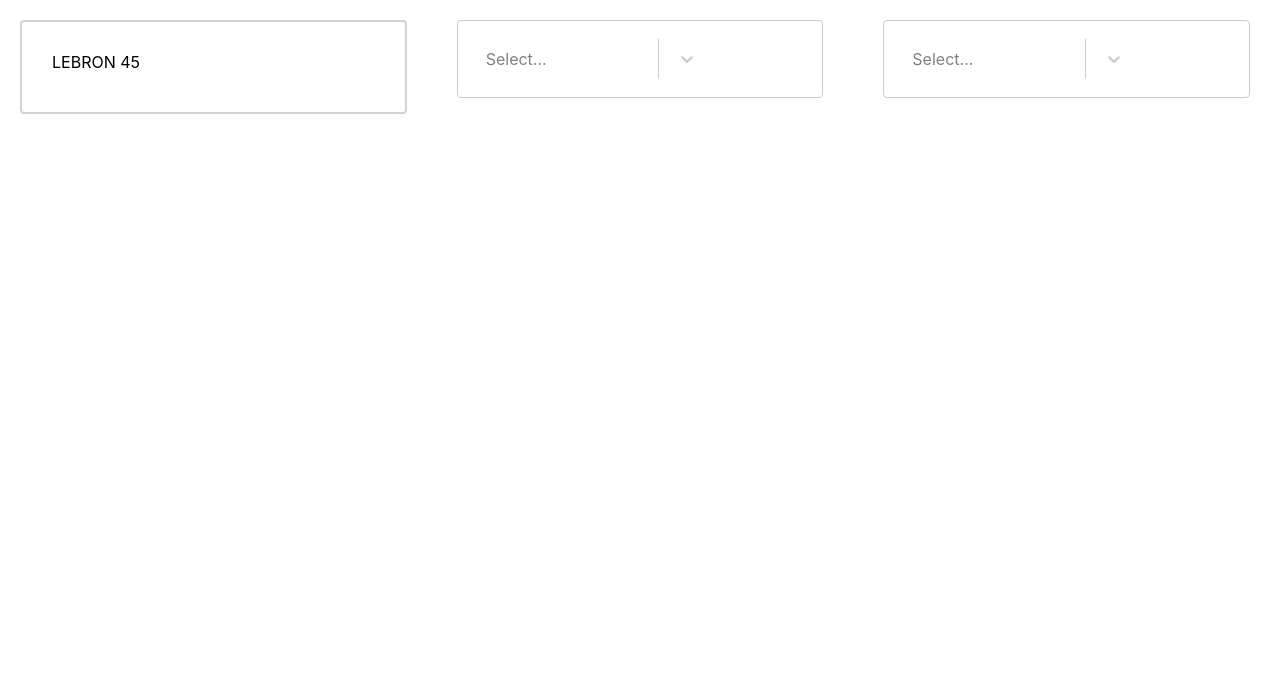
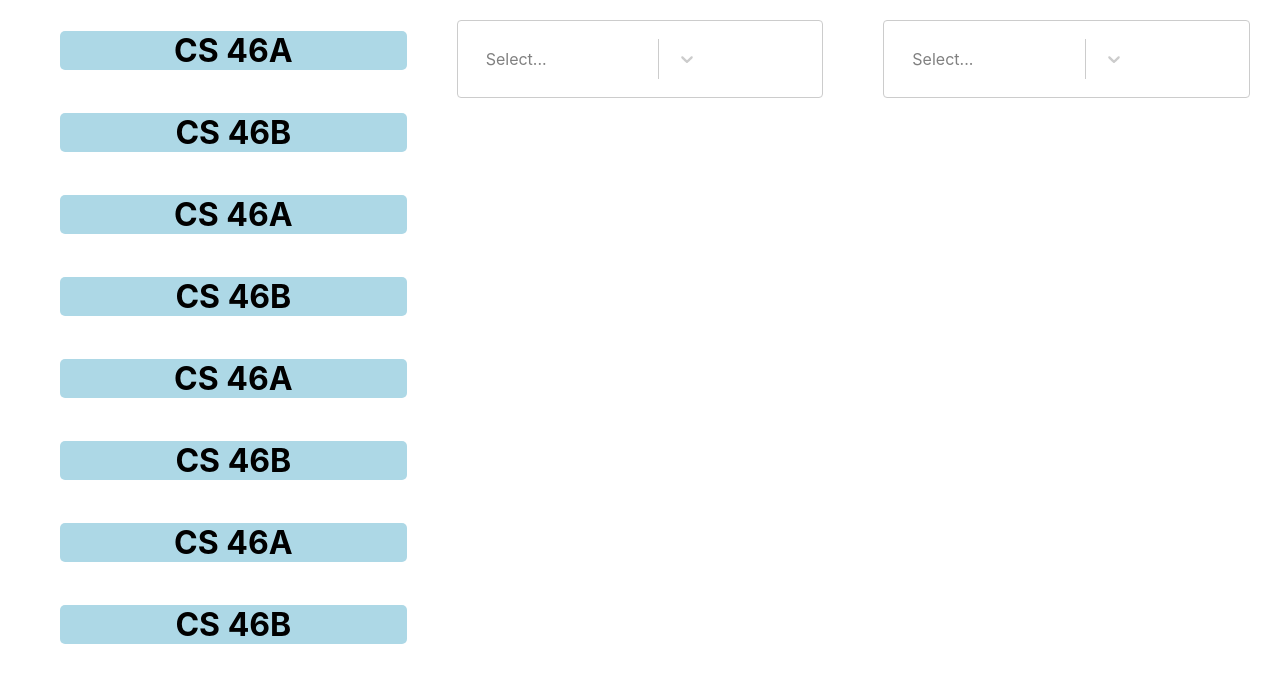
Before and after one commit to al3xbro/MyDeRP, a React (Create React App) app: page / in a window 1280 px wide. Shown: the top 682 px of the page. Built offline with nearby package versions, Linux system fonts and the light colour scheme.

Commit message:
collapsible update

```diff
--- a/src/App.css
+++ b/src/App.css
@@ -28,8 +28,11 @@
   color: #61dafb;
 }
 
+ul {
+  list-style: none;
+}
+
 .addExCredit {
-  margin-top: 20px;
   margin-left: 100px;
   margin-right: 20px;
 }
--- a/src/App.js
+++ b/src/App.js
@@ -7,7 +7,16 @@
     <>
       <div className="flex-container">
         <div className="addExCredit">
-          <Course code={"LEBRON 45"} title={"intro to nba"} desc={"learn to dunk"} prereqs={"get drafted"} reqs={"high school basketball"} />
+          <ul>
+            <li><Course code={"CS 46A"} title={"intro to nba"} desc={"learn to dunk"} prereqs={"get drafted"} reqs={"high school basketball"} /></li>
+            <li><Course code={"CS 46B"} title={"intro to nba"} desc={"learn to dunk"} prereqs={"get drafted"} reqs={"high school basketball"} /></li>
+            <li><Course code={"CS 46A"} title={"intro to nba"} desc={"learn to dunk"} prereqs={"get drafted"} reqs={"high school basketball"} /></li>
+            <li><Course code={"CS 46B"} title={"intro to nba"} desc={"learn to dunk"} prereqs={"get drafted"} reqs={"high school basketball"} /></li>
+            <li><Course code={"CS 46A"} title={"intro to nba"} desc={"learn to dunk"} prereqs={"get drafted"} reqs={"high school basketball"} /></li>
+            <li><Course code={"CS 46B"} title={"intro to nba"} desc={"learn to dunk"} prereqs={"get drafted"} reqs={"high school basketball"} /></li>
+            <li><Course code={"CS 46A"} title={"intro to nba"} desc={"learn to dunk"} prereqs={"get drafted"} reqs={"high school basketball"} /></li>
+            <li><Course code={"CS 46B"} title={"intro to nba"} desc={"learn to dunk"} prereqs={"get drafted"} reqs={"high school basketball"} /></li>
+          </ul>
         </div>
         <div className="exCredit">
           <CourseDropdown />
--- a/src/components/Course.js
+++ b/src/components/Course.js
@@ -3,15 +3,13 @@
 
 function Course({ code, title, desc, prereqs, reqs }) {
   return (
-    <div className='Course-tile'>
-      <Collapsible trigger={code} transitionTime='100'>
+      <Collapsible trigger=<h1>{code}</h1> transitionTime='100'>
         <h3>{title}</h3>
         <p>{desc}</p>
         <p><h4>Prerequisites: </h4>{prereqs}</p>
         <p><h4>Requirements filled: </h4>{reqs}</p>
       </Collapsible>
-    </div>
-  )
-}
+  );
+};
 
 export default Course;
--- a/src/components/components.css
+++ b/src/components/components.css
@@ -2,12 +2,13 @@
     margin-top: 0px;
 }
 
-.Course-tile {
-    border: 2px solid lightgray;
-    padding: 20px;
-    border-radius: 4px;
+h1 {
+    text-align: center;
+    vertical-align: bottom;
+    border-radius: 5px;
+    background-color: lightblue;
 }
 
-.Course-tile:hover {
-    border-color: gray;
+h1:hover {
+    background-color: lightgrey;
 }
```
